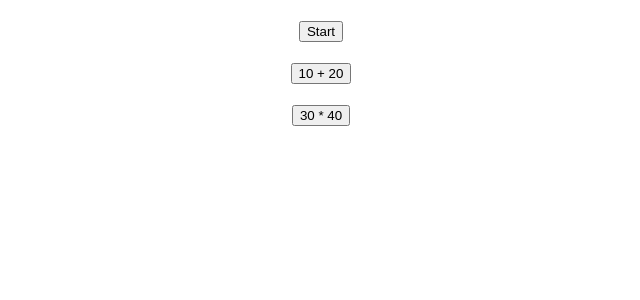
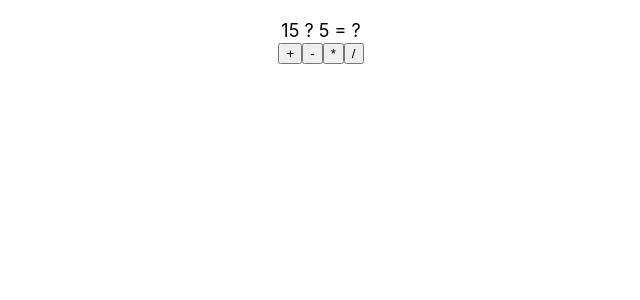
Before and after one commit to Aekkarinkanbaiya/app1, a React (Create React App) app: page / in a window 1280 px wide. Shown: the top 300 px of the page, without its empty margins (319-959 px from the left). Built offline with nearby package versions, Linux system fonts and the light colour scheme.

Commit message:
Commit Add refs-func.js
Commit Add refs-func.js

```diff
--- a/src/App.js
+++ b/src/App.js
@@ -1,8 +1,9 @@
 import React from 'react'
 import { EventData2 } from './event-data';
+import RefsFunc from './refs-func';
 
 function App() {
-  return <EventData2/>
+  return <RefsFunc/>
 }
 
 export default App;
--- /dev/null
+++ b/src/refs-func.js
@@ -0,0 +1,33 @@
+import React, {useRef} from "react";
+
+export default function RefsFunc() {
+    const num1 = useRef()
+    const num2 = useRef()
+    const operator = React.useRef()
+    const result = React.useRef()
+
+    const calculate = (ev) => {
+        let op = ev.target.innerText
+        let n1 = parseInt(num1.current.innerText)
+        let n2 = parseInt(num2.current.innerText)
+        let r = eval(`${n1}${op}${n2}`)
+        result.current.innerText = r
+        operator.current.innerText = op
+
+    }
+    return(
+        <div style={{textAlign:'center',marginTop:20,fontSize:18}}>
+            <span ref={num1}>15</span>&nbsp;
+            <span ref={operator}>?</span>&nbsp;
+            <span ref={num2}>5</span>&nbsp;
+            <span>=</span>&nbsp;
+            <span ref={result}>?</span>
+            <div>
+                <button onClick={calculate}>+</button>
+                <button onClick={calculate}>-</button>
+                <button onClick={calculate}>*</button>
+                <button onClick={calculate}>/</button>
+            </div>
+        </div>
+    )
+}
```
